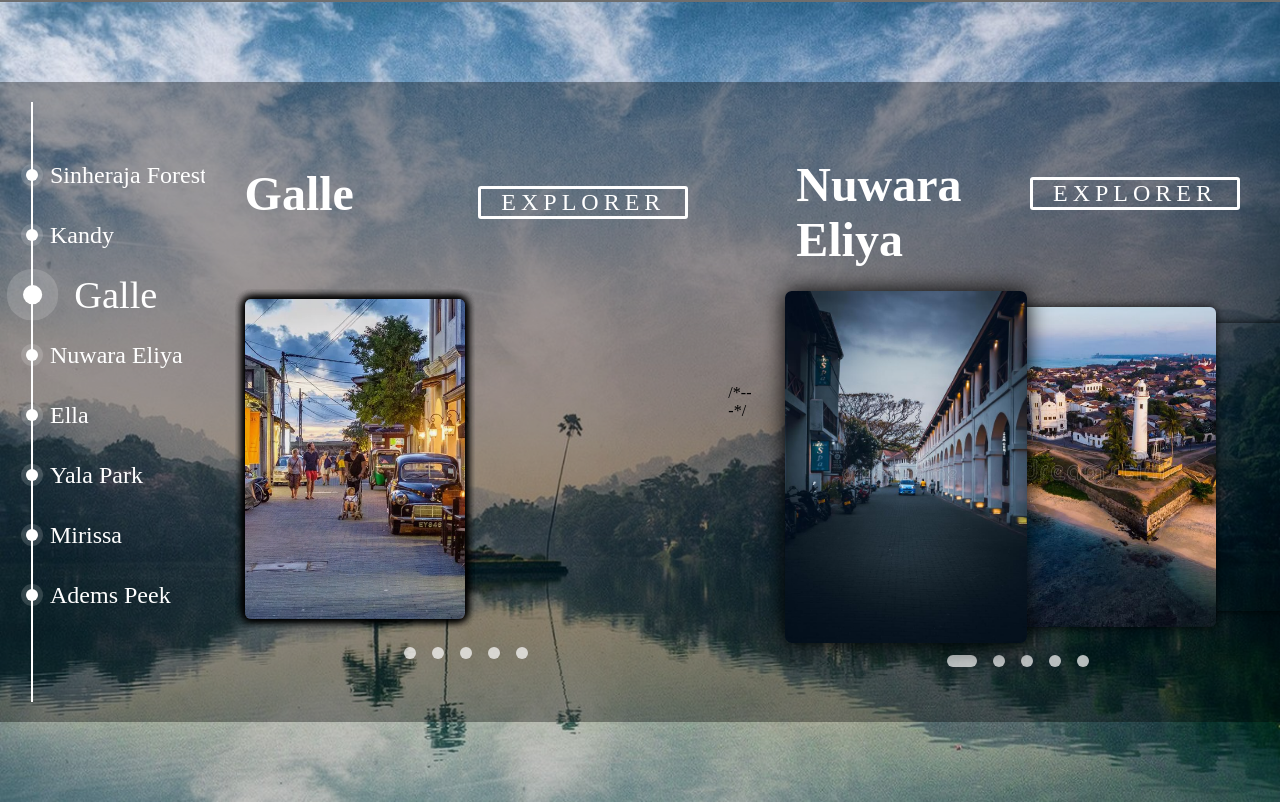
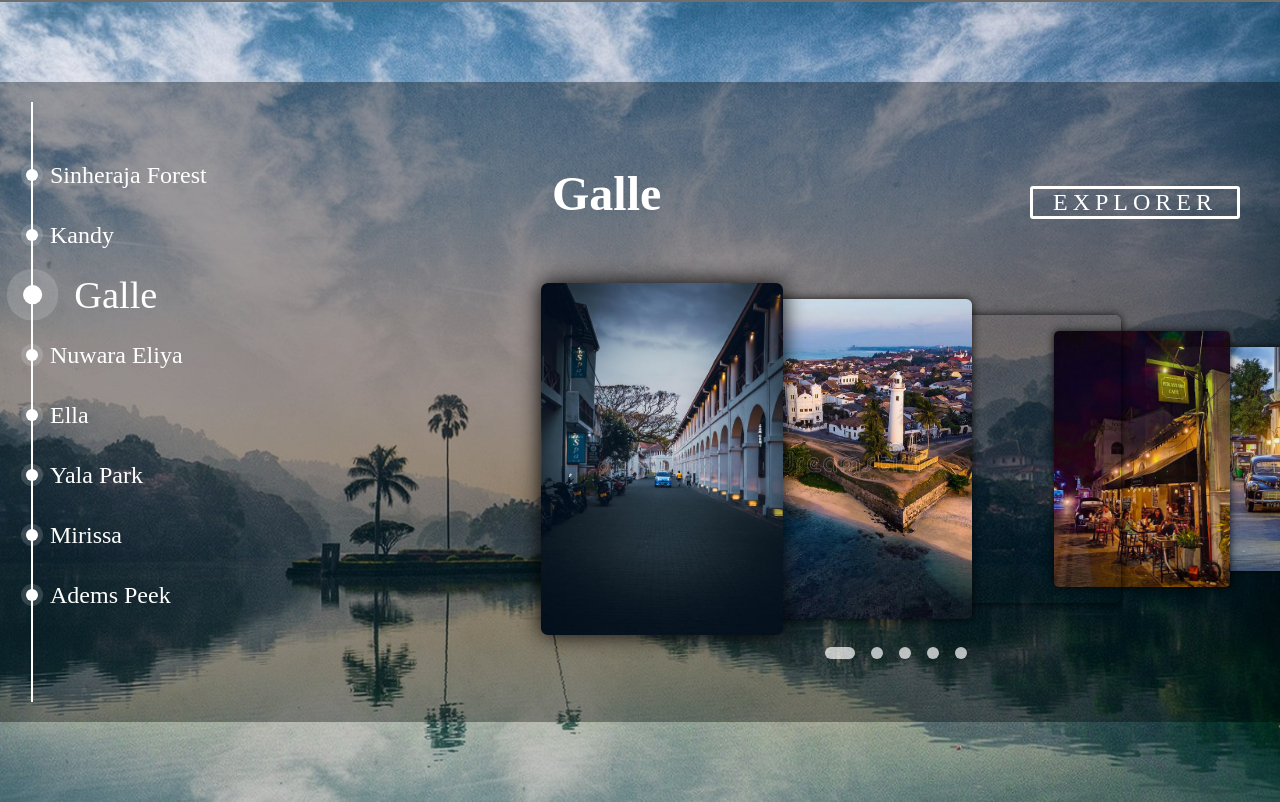
Before and after one commit to ushanrashmika23/ict-cls-competition, a plain HTML site: page index.html in a window 1280 px wide. Shown: the part 798-1600 px from the top of the page. Drawn offline with nearby package versions, Linux system fonts and the light colour scheme; grey boxes are pictures that could not be loaded; a web font is replaced by a local one.

Commit message:
Update index.html

```diff
--- a/index.html
+++ b/index.html
@@ -68,40 +68,9 @@
 
             <!-- %%%%%%%%%%%%%%%%%%%%%%%%%%%%%%%%%%%%%%%%%%%%%%%%%%% -->
 
-            <div class="card-panel" id="galle">
+            <div class="card-panel" id="c-pannel">
                 <div class="slider-tile">
                     <h1>Galle</h1>
-                    <div><a href=""><button class="primary-btn">Explorer</button></a></div>
-                </div>
-                <input type="radio" name="rad" class="card-rad" id="r-1" checked>
-                <input type="radio" name="rad" class="card-rad" id="r-2">
-                <input type="radio" name="rad" class="card-rad" id="r-3">
-                <input type="radio" name="rad" class="card-rad" id="r-4">
-                <input type="radio" name="rad" class="card-rad" id="r-5">
-                <!-- slider-title -->
-                <div class="slider" id="galle">
-                    <div class="card" id="c-1" onclick="SelectRad('.card-rad', 'r-1');" style="background-image: url('img/galle/1.jpg');"></div>
-                    <div class="card" id="c-2" onclick="SelectRad('.card-rad', 'r-2');" style="background-image: url('img/galle/c1.jpg');"></div>
-                    <div class="card" id="c-3" onclick="SelectRad('.card-rad', 'r-3');" style="background-image: url('img/galle/5.jpg');"></div>
-                    <div class="card" id="c-4" onclick="SelectRad('.card-rad', 'r-4');" style="background-image: url('img/galle/6.jpg');"></div>
-                    <div class="card" id="c-5" onclick="SelectRad('.card-rad', 'r-5');" style="background-image: url('img/galle/3.webp');"></div>
-                </div>
-                <!-- slider -->
-                <div class="dots">
-                    <label class="dot" for="r-1"></label>
-                    <label class="dot" for="r-2"></label>
-                    <label class="dot" for="r-3"></label>
-                    <label class="dot" for="r-4"></label>
-                    <label class="dot" for="r-5"></label>
-                </div>
-                <!-- dots -->
-            </div>
-            <!-- card-panel -->
-
-            /*---*/
-            <div class="card-panel" id="nuwaraEliya">
-                <div class="slider-tile">
-                    <h1>Nuwara Eliya</h1>
                     <div><a href=""><button class="primary-btn">Explorer</button></a></div>
                 </div>
                 <input type="radio" name="rad" class="card-rad" id="r-1" checked>
```
